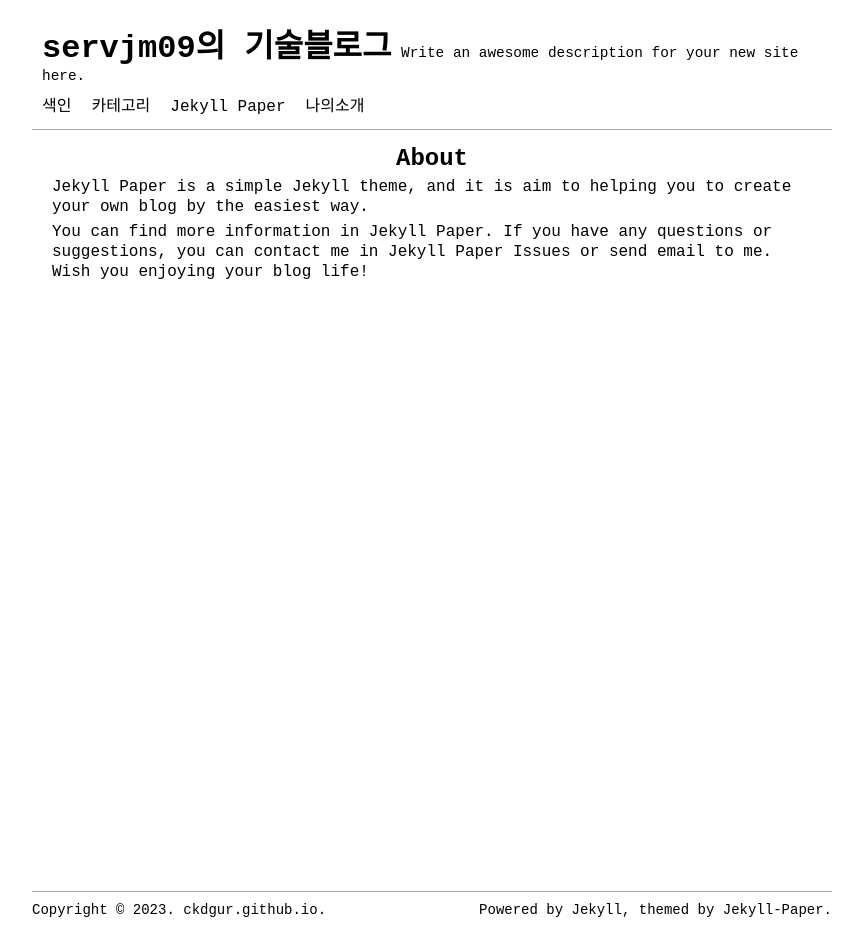
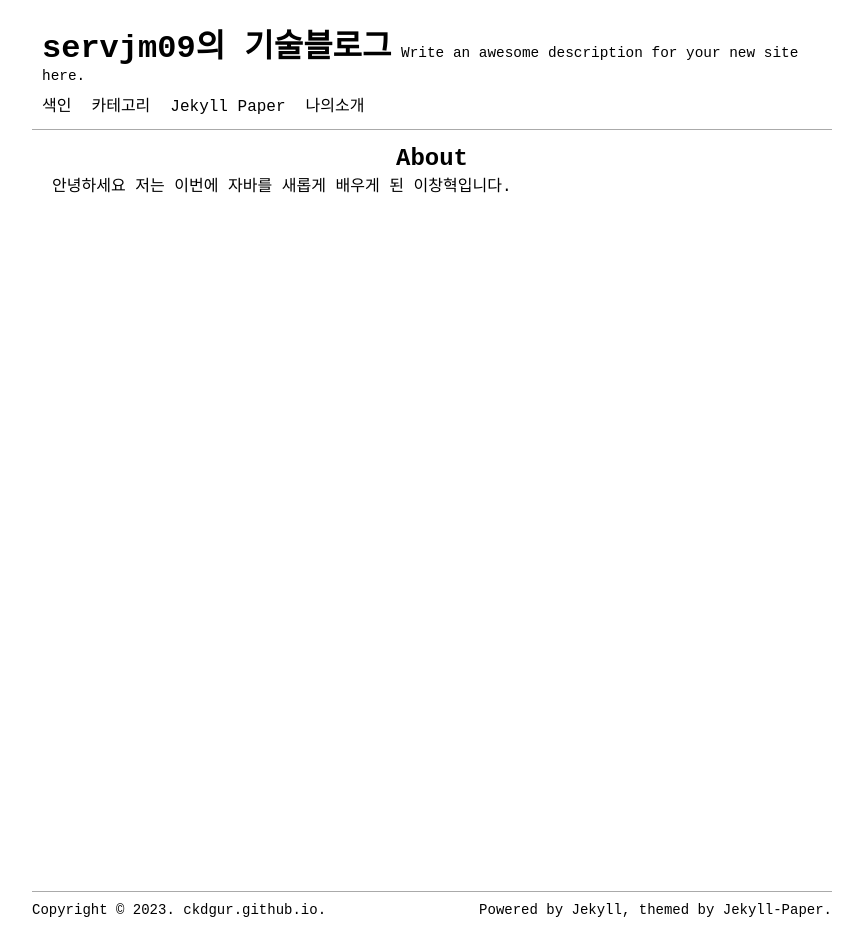
Before and after one commit to ckdgur/blog, a Jekyll site: the page built from pages/about.md, in a window 1280 px wide. Shown: the whole page, without its empty margins (208-1071 px from the left). Built offline with Jekyll 4.4.1, drawn with Linux system fonts in a browser that asks for light colours.

Commit message:
안녕하세요 저는 이번에 자바를 새롭게 배우게 된 이창혁입니다.

```diff
--- a/pages/about.md
+++ b/pages/about.md
@@ -4,9 +4,4 @@ title: About
 permalink: /about/
 ---
 
-Jekyll Paper is a simple Jekyll theme, and it is aim to helping you to create your own blog by the easiest way.
-
-You can find more information in [Jekyll Paper][jekyll-paper]. If you have any questions or suggestions, you can contact me in [Jekyll Paper Issues][jekyll-paper-issues] or send email to [me](mailto:i@ghosind.com). Wish you enjoying your blog life!
-
-[jekyll-paper]: https://github.com/ghosind/Jekyll-Paper
-[jekyll-paper-issues]: https://github.com/ghosind/Jekyll-Paper/issues
+안녕하세요 저는 이번에 자바를 새롭게 배우게 된 이창혁입니다.
```
